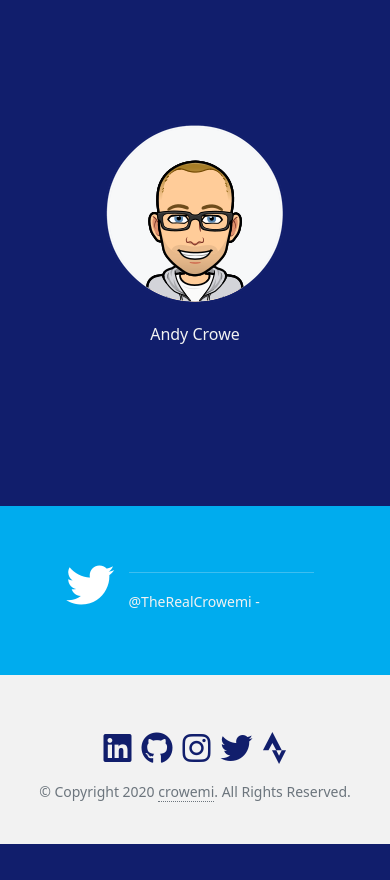
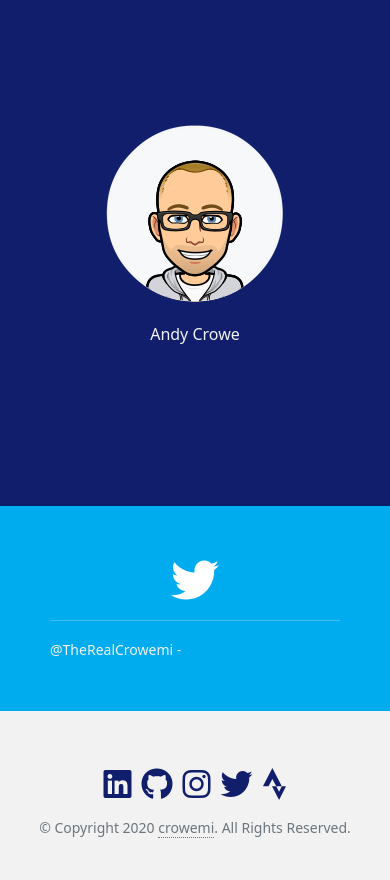
Before and after one commit to crowemi/crowemi, a Flask app: template templates/base.html in a window 390 px wide. Before the commit the page ends 844 px from the top, so only its background shows below. Run offline with Flask 2, Linux system fonts and the light colour scheme; the template is opened without the code that fills it, so the values that code supplies are empty; some libraries are stand-ins or nearby versions.

Commit message:
#2: updated mobile base view

```diff
--- a/templates/base.html
+++ b/templates/base.html
@@ -33,12 +33,13 @@
         <div class="middle-container contrainer-fluid">
           <div class="row">
             <div class="col-12">
-              <div class="row middle-content-container">
-                <div class="col-1"></div>
+              <!-- web -->
+              <div class="middle-content-container d-none d-sm-block">
+                <div class="row">
                   <div class="col-2 center">
                     <a href="https://twitter.com/therealcrowemi" target="_new"><i class="fab fa-twitter fa-3x fa-twitter-custom"></i></a>
                   </div>
-                <div class="col-8">
+                  <div class="col-10">
                     <a class="tweet-link" href="https://twitter.com/therealcrowemi/status/{{latest_tweet.id}}" target="_new">
 
                       <div class="row">
@@ -61,21 +62,38 @@
                       </div>
                     </a>
                   </div>
-                <div class="col-1"></div>
                 </div>
               </div>
-            <!-- <div class="col-4">
-              <div class="row middle-content-container">
+              <!-- mobile -->
+              <div class="row middle-content-container d-sm-none">
                 <div class="col-12">
-                  <a href="https://www.strava.com/athletes/crowemi" target="_new"><i class="fab fa-strava fa-3x fa-strava-custom"></i></a>
+                  <a class="tweet-link" href="https://twitter.com/therealcrowemi/status/{{latest_tweet.id}}" target="_new">
+
+                    <div class="row">
+                      <div class="col-12 center">
+                        <a href="https://twitter.com/therealcrowemi" target="_new"><i class="fab fa-twitter fa-3x fa-twitter-custom"></i></a>
+                      </div>
+                      {% if latest_tweet.media_url %}
+                      <div class="col-12">
+                        <div class="col-12" style="padding:20px 20px 10px 20px">{{latest_tweet.text}}</div>
+                        <div class="col-12" style="padding:10px 20px 20px 20px">
+                          <img src="{{latest_tweet.media_url}}" class="img-fluid rounded" />
+                        </div>
+                        <hr />
+                        <div class="col-12 center"><small>@TheRealCrowemi - {{latest_tweet.posted_at}}</small></div>
+                      </div>
+                    {% else %}
+                    <div class="col-12">
+                      <div class="col-12">{{latest_tweet.text}}</div>
+                      <hr />
+                      <div class="col-12"><small>@TheRealCrowemi - {{latest_tweet.posted_at}}</small></div>
+                    </div>
+                    {% endif %}
+                    </div>
+                  </a>
                 </div>
               </div>
             </div>
-            <div class="col-4">
-              <div class="row middle-content-container">
-                right
-              </div>
-            </div> -->
         </div>
         </div>
         <div class="bottom-container container-fluid center">
```
Also changed, not shown: .github/workflows/main.yml. Lines whose indentation alone changed are shown as unchanged.
